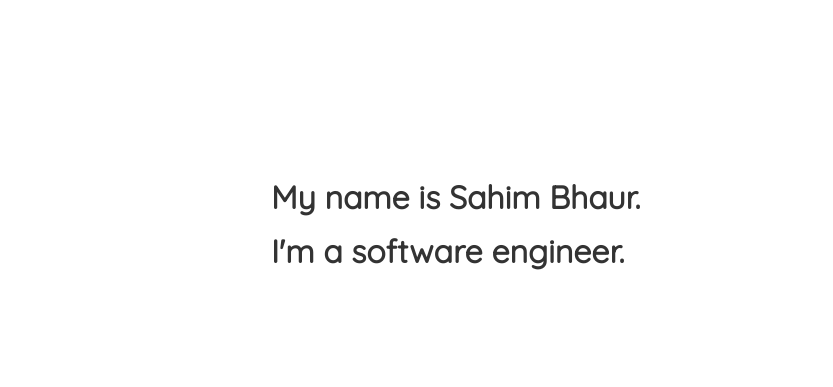
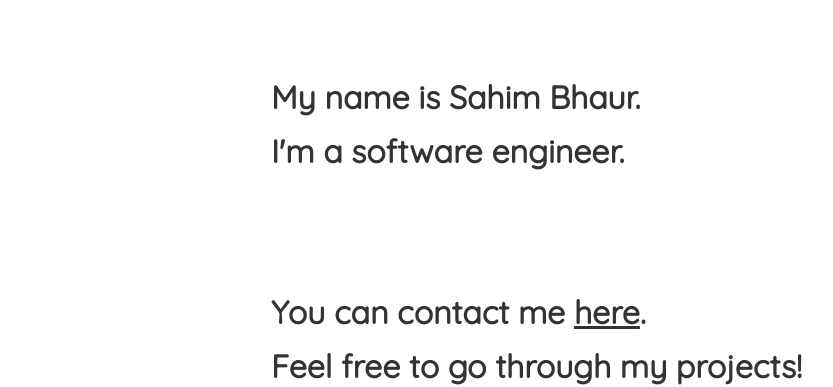
Before and after one commit to MuhammadSahimBhaur/cv-website, a React (Create React App) app in the folder cv-website/: page / in a window 1280 px wide. Shown: the part 486-873 px from the top of the page, without its empty margins (2-835 px from the left). Built offline with nearby package versions, Linux system fonts and the light colour scheme; no server answers.

Commit message:
fixed styling

```diff
--- a/cv-website/src/components/Hero.js
+++ b/cv-website/src/components/Hero.js
@@ -11,25 +11,30 @@ const Hero = () => {
         <div>
           <h1>Hello!</h1>
 
-          <h2 style={{ display: "flex", alignItems: "center" }}>
+          <h2
+            style={{
+              display: "flex",
+              alignItems: "center",
+              marginBottom: "100px",
+            }}
+          >
             Keep scrolling down for more. <ArrowDownwardIcon />
           </h2>
         </div>
         <FadeIn trigger={intial_trigger}>
-          <h1 style={{ marginTop: "200px" }}>My name is Sahim Bhaur.</h1>
+          <h1>My name is Sahim Bhaur.</h1>
         </FadeIn>
+        <FadeIn trigger={(intial_trigger += trigger_interval * 1.5)}>
+          <h1>I'm a software engineer.</h1>
+        </FadeIn>
+        <div style={{ marginTop: "100px" }}></div>
         <FadeIn trigger={(intial_trigger += trigger_interval)}>
-          <h1 style={{ marginTop: "0px" }}>I'm a software engineer.</h1>
-        </FadeIn>
-        <FadeIn trigger={(intial_trigger += trigger_interval)}>
-          <h1 style={{ marginTop: "400px" }}>
+          <h1>
             You can contact me <a href="www.google.com">here</a>.
           </h1>
         </FadeIn>
-        <FadeIn trigger={(intial_trigger += trigger_interval)}>
-          <h1 style={{ marginTop: "0px" }}>
-            Feel free to go through my projects!
-          </h1>
+        <FadeIn trigger={(intial_trigger += trigger_interval * 1.5)}>
+          <h1>Feel free to go through my projects!</h1>
         </FadeIn>
       </div>
     </div>
```
